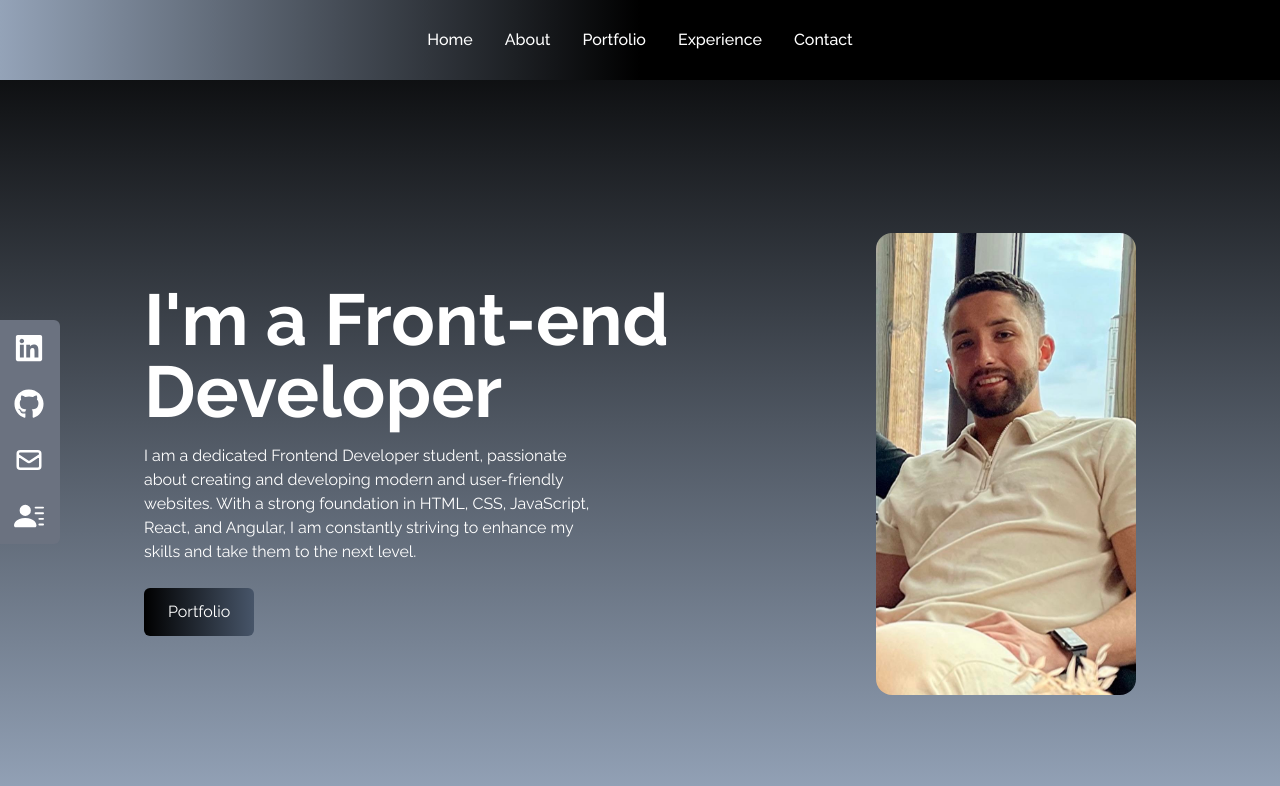
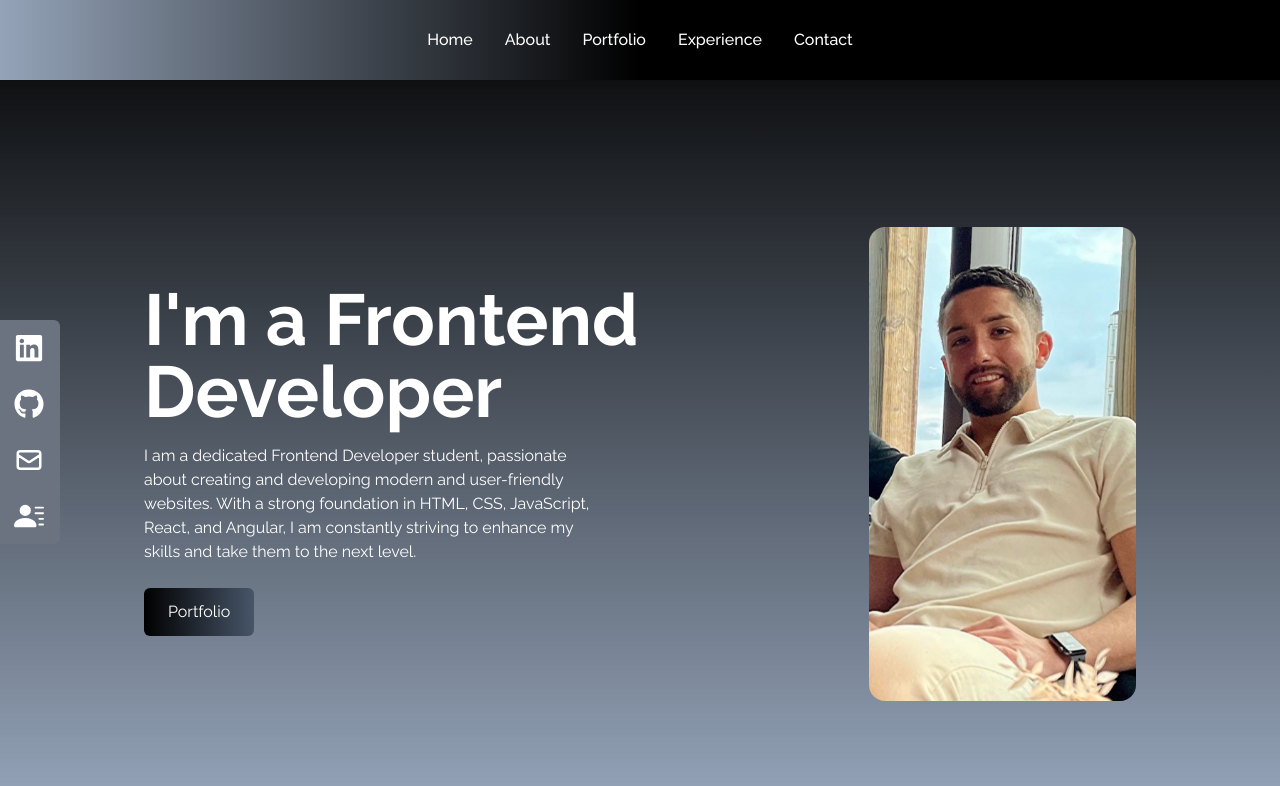
Before and after one commit to PatricAngly/react-portfolio, a React (Create React App) app: page / in a window 1280 px wide. Shown: the top 786 px of the page. Built offline with nearby package versions, Linux system fonts and the light colour scheme.

Commit message:
update H2 at homepage

```diff
--- a/src/components/Home.jsx
+++ b/src/components/Home.jsx
@@ -11,7 +11,7 @@ const Home = () => {
       <div className="max-w-screen-lg gap-2 md:gap-0 mx-auto flex flex-col items-center  sm:h-auto md:h-screen px-4 md:flex-row pt-32">
         <div className="flex flex-col  ">
           <h2 className="text-4xl sm:text-7xl font-bold text-white">
-            I'm a Front-end Developer
+            I'm a Frontend Developer
           </h2>
           <p className="text-white py-4 max-w-md">
             I am a dedicated Frontend Developer student, passionate about
```
